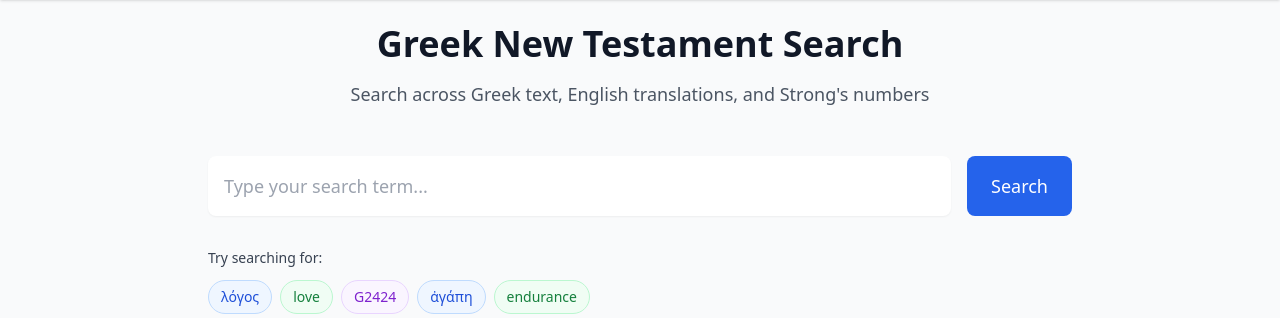
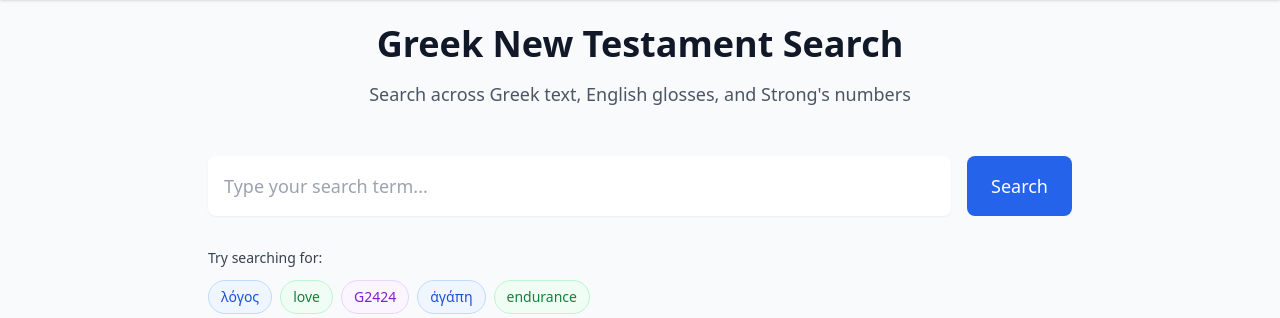
Before and after one commit to themikejr/greek_nt, a Django app: page / in a window 1280 px wide. Shown: the part 64-382 px from the top of the page. Run offline with Django 5.2, Linux system fonts and the light colour scheme; parts of the project's set-up code (start-up, migrations or seed data) failed here and were passed over; some libraries are stand-ins or nearby versions.

Commit message:
fix home page copy

```diff
--- a/greek_nt/templates/greek_nt/home.html
+++ b/greek_nt/templates/greek_nt/home.html
@@ -4,7 +4,7 @@
 <div class="max-w-4xl mx-auto px-4">
   <div class="text-center mb-12">
     <h1 class="text-4xl font-bold text-gray-900 mb-4">Greek New Testament Search</h1>
-    <p class="text-lg text-gray-600">Search across Greek text, English translations, and Strong's numbers</p>
+    <p class="text-lg text-gray-600">Search across Greek text, English glosses, and Strong's numbers</p>
   </div>
 
   <form action="{% url 'greek_nt:search' %}" method="get" class="mb-8">
```
